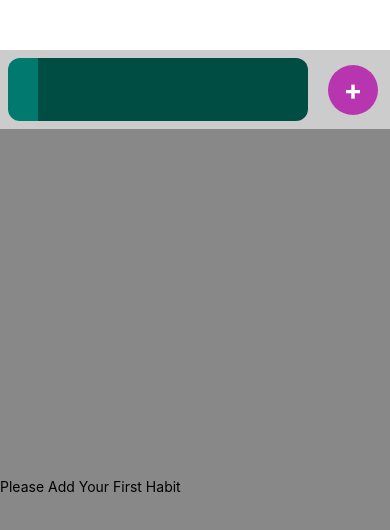
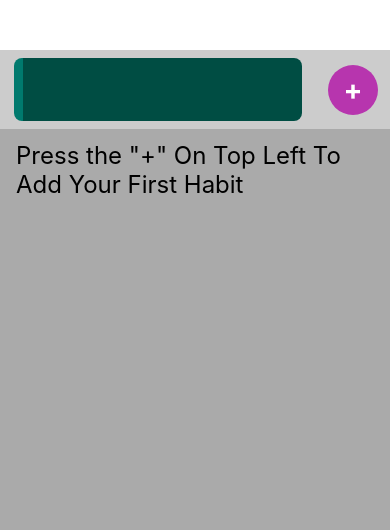
Before and after one commit to krisograbek/kill-da-habit, a React Native app: screen / in a window 390 px wide. Shown: the top 530 px of the page. Built offline with nearby package versions, Linux system fonts and the light colour scheme.

Commit message:
fix the info style when no habits

```diff
--- a/App.js
+++ b/App.js
@@ -12,7 +12,7 @@ export default function App() {
   return (
     <View style={styles.appContainer}>
       <Header>
-        <ProgressBar progress={0.1} />
+        <ProgressBar progress={0.03} />
         <Pressable style={styles.button} onPress={() => setCreateHabitVisible(true)}>
           <Text style={styles.buttonText}>+</Text>
         </Pressable>
@@ -32,7 +32,6 @@ const styles = StyleSheet.create({
     justifyContent: 'center',
   },
   button: {
-    // flex: 1,
     borderRadius: 50,
     backgroundColor: theme.colors.secondary,
     height: 50,
--- a/components/Habits.js
+++ b/components/Habits.js
@@ -6,15 +6,20 @@ const Habits = ({ habitList }) => {
   return (
     <View style={styles.habitsContainer}>
       {habitList.length < 1 ? (
-        <Text>Please Add Your First Habit</Text>
+        <View style={styles.textContainer}>
+          <Text style={styles.text}>
+            Press the "+" On Top Left To Add Your First Habit
+          </Text>
+        </View>
       ) : (<FlatList data={habitList}
         renderItem={
           (itemData) => (
             <Habit name={itemData.item.name} />
           )}
       />
-      )}
-    </View>
+      )
+      }
+    </View >
   )
 }
 
@@ -24,9 +29,15 @@ const styles = StyleSheet.create({
   habitsContainer: {
     flex: 9,
     width: '100%',
-    backgroundColor: '#888',
+    backgroundColor: '#aaa',
     alignItems: 'stretch',
-    justifyContent: 'center',
-    // flexDirection: 'row',
   },
+  textContainer: {
+    alignSelf: 'center',
+  },
+  text: {
+    marginTop: 12,
+    marginHorizontal: 16,
+    fontSize: 24
+  }
 });
--- a/components/ProgressBar.js
+++ b/components/ProgressBar.js
@@ -24,16 +24,18 @@ const styles = StyleSheet.create({
     flexDirection: 'row',
     alignItems: 'stretch',
     paddingHorizontal: 8,
+    // paddingTop: 6,
     height: '80%',
+    margin: 6,
   },
   leftSide: {
-    borderTopLeftRadius: 12,
-    borderBottomLeftRadius: 12,
+    borderTopLeftRadius: 8,
+    borderBottomLeftRadius: 8,
     backgroundColor: theme.colors.primary,
   },
   rightSide: {
-    borderTopRightRadius: 12,
-    borderBottomRightRadius: 12,
+    borderTopRightRadius: 8,
+    borderBottomRightRadius: 8,
     backgroundColor: theme.colors.primaryDark,
   },
   text: {
```
